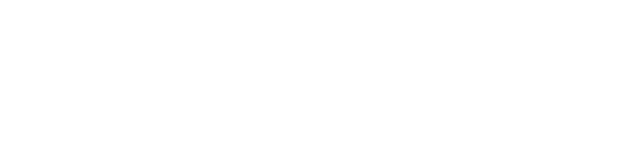
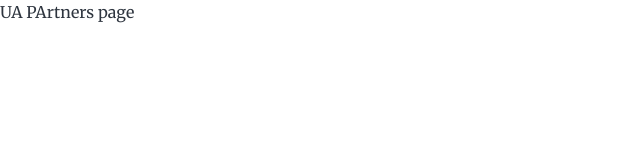
Before and after one commit to VolodymyrDanylko/test_netlify_cms, a Gatsby site: page /ua/partners in a window 1280 px wide. Before the commit this address had no page. Shown: the whole page, without its empty margins (0-640 px from the left). Built offline with nearby package versions, Linux system fonts and the light colour scheme; Gatsby itself is replaced by a stand-in of ours.

Commit message:
Updated netlify.toml; Added UA partners page

```diff
--- a/src/pages/index.js
+++ b/src/pages/index.js
@@ -31,6 +31,7 @@ const BlogIndex = ({ data, location }) => {
       <Seo title="All posts" />
       <Bio />
       <SubscribersCounterSection />
+      <Link to="/partners">Partners</Link>
       <ol style={{ listStyle: `none` }}>
         {posts.map(post => {
           const title = post.frontmatter.title || post.fields.slug
--- /dev/null
+++ b/src/pages/ua/partners/index.js
@@ -0,0 +1,7 @@
+import React from "react"
+
+const index = () => {
+  return <div>UA PArtners page</div>
+}
+
+export default index
```
Also changed, not shown: netlify.toml.
